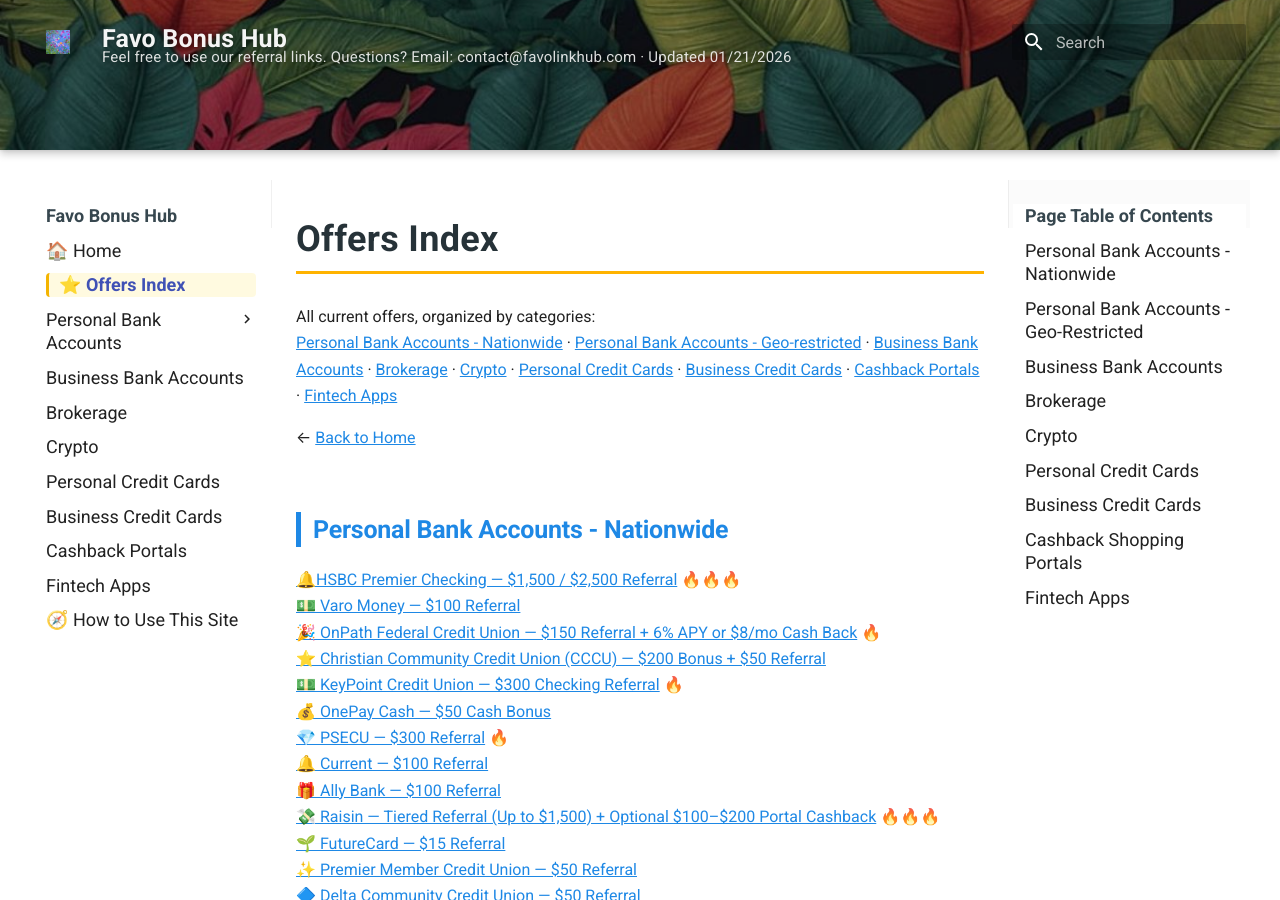
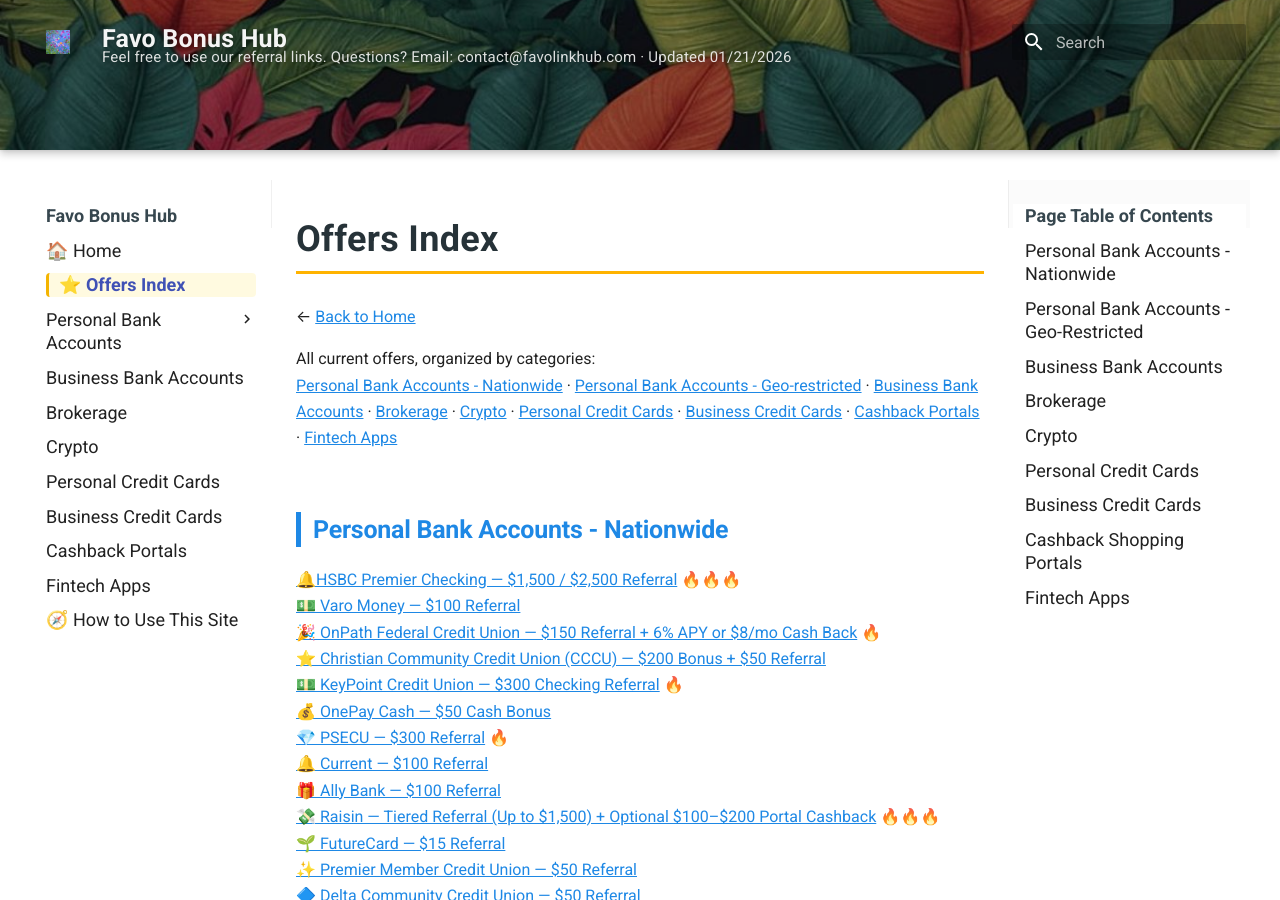
Before and after one commit to whispersofzephyr/favolinkhub-site, an MkDocs documentation site: the page built from docs/offers-index.md, in a window 1280 px wide and 900 px high. Built offline with MkDocs 1.6.1 and Material for MkDocs 9.7.7, drawn with Linux system fonts in a browser that asks for light colours.

```diff
--- a/docs/offers-index.md
+++ b/docs/offers-index.md
@@ -4,10 +4,10 @@ title: Offers Index
 <a id="top"></a>
 # Offers Index
 
+← [Back to Home](index.md)
+
 All current offers, organized by categories:
 [Personal Bank Accounts - Nationwide](#personal-bank-nationwide) · [Personal Bank Accounts - Geo-restricted](#personal-bank-geo) · [Business Bank Accounts](#business-bank) · [Brokerage](#brokerage) · [Crypto](#crypto) · [Personal Credit Cards](#personal-credit-cards) · [Business Credit Cards](#business-credit-cards) · [Cashback Portals](#cashback-portals) · [Fintech Apps](#fintech-apps)
-
-← [Back to Home](index.md)
 
 <a id="personal-bank-nationwide"></a>
 ## Personal Bank Accounts - Nationwide
```
